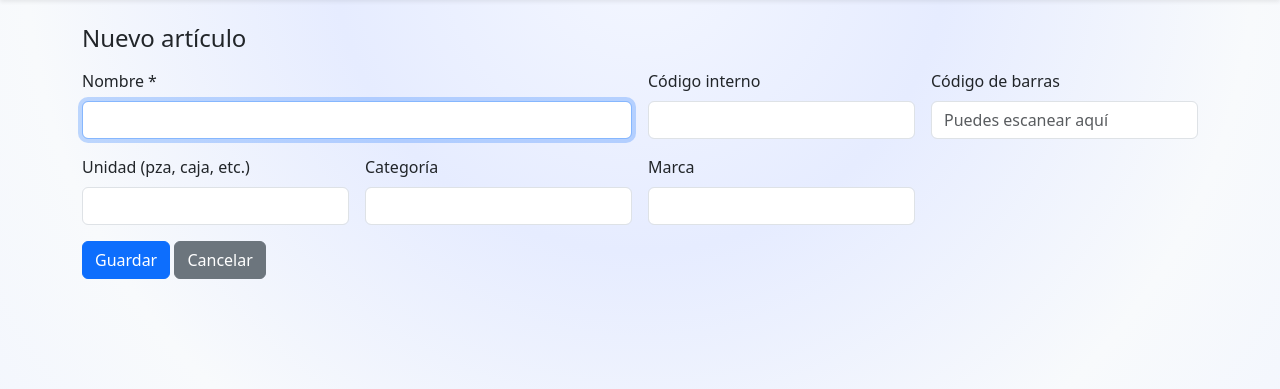
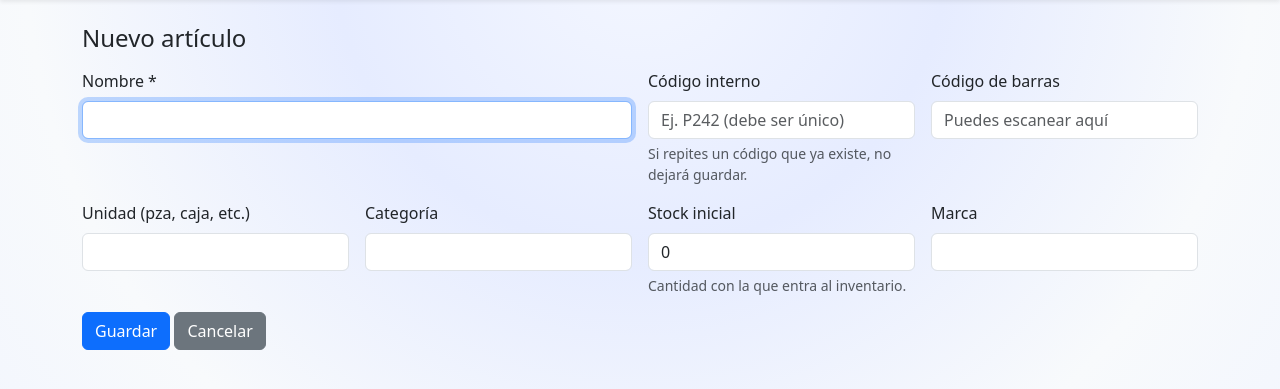
Before and after one commit to LuisGarcia2511/inventario-papeleria, a Flask app: page /articulos/nuevo in a window 1280 px wide. Shown: the part 56-445 px from the top of the page. Run offline with Flask 3, Linux system fonts and the light colour scheme.

Commit message:
articulos

```diff
--- a/app.py
+++ b/app.py
@@ -5,6 +5,7 @@ import os
 
 from flask import Flask, render_template, request, redirect, url_for, flash, send_file
 from flask_sqlalchemy import SQLAlchemy
+from sqlalchemy.exc import IntegrityError
 import pandas as pd
 from sqlalchemy import inspect
 
@@ -115,6 +116,23 @@ def _to_int(val, default=0) -> int:
         return int(float(str(val).strip()))
     except Exception:
         return default
+
+
+def _validar_codigos_articulo(codigo_interno, codigo_barras, excluir_id=None):
+    """Evita duplicados antes de guardar (códigos únicos en BD)."""
+    if codigo_interno:
+        q = Articulo.query.filter_by(codigo_interno=codigo_interno)
+        if excluir_id:
+            q = q.filter(Articulo.id != excluir_id)
+        if q.first():
+            return f"Ya existe un artículo con el código interno «{codigo_interno}»."
+    if codigo_barras:
+        q = Articulo.query.filter_by(codigo_barras=codigo_barras)
+        if excluir_id:
+            q = q.filter(Articulo.id != excluir_id)
+        if q.first():
+            return f"Ya existe un artículo con el código de barras «{codigo_barras}»."
+    return None
 
 
 def _parse_fecha_form(fecha_str: str):
@@ -736,9 +754,19 @@ def nuevo_articulo():
         unidad = request.form.get("unidad", "").strip() or None
         categoria = request.form.get("categoria", "").strip() or None
         marca = request.form.get("marca", "").strip() or None
+        stock_inicial = _to_int(request.form.get("stock_inicial"), default=0)
 
         if not nombre:
             flash("El nombre del artículo es obligatorio.", "danger")
+            return redirect(url_for("nuevo_articulo"))
+
+        if stock_inicial < 0:
+            flash("El stock inicial no puede ser negativo.", "danger")
+            return redirect(url_for("nuevo_articulo"))
+
+        msg_dup = _validar_codigos_articulo(codigo_interno, codigo_barras)
+        if msg_dup:
+            flash(msg_dup, "danger")
             return redirect(url_for("nuevo_articulo"))
 
         articulo = Articulo(
@@ -748,9 +776,19 @@ def nuevo_articulo():
             unidad=unidad,
             categoria=categoria,
             marca=marca,
+            stock_actual=stock_inicial,
         )
-        db.session.add(articulo)
-        db.session.commit()
+        try:
+            db.session.add(articulo)
+            db.session.commit()
+        except IntegrityError:
+            db.session.rollback()
+            flash(
+                "No se pudo guardar: el código interno o el código de barras ya está en uso por otro artículo.",
+                "danger",
+            )
+            return redirect(url_for("nuevo_articulo"))
+
         flash("Artículo creado correctamente.", "success")
         return redirect(url_for("listar_articulos"))
 
@@ -772,12 +810,33 @@ def editar_articulo(articulo_id):
         articulo.unidad = request.form.get("unidad", "").strip() or None
         articulo.categoria = request.form.get("categoria", "").strip() or None
         articulo.marca = request.form.get("marca", "").strip() or None
+        stock = _to_int(request.form.get("stock_inicial"), default=articulo.stock_actual)
+        if stock < 0:
+            flash("El stock no puede ser negativo.", "danger")
+            return redirect(url_for("editar_articulo", articulo_id=articulo.id))
+        articulo.stock_actual = stock
 
         if not articulo.nombre:
             flash("El nombre del artículo es obligatorio.", "danger")
             return redirect(url_for("editar_articulo", articulo_id=articulo.id))
 
-        db.session.commit()
+        msg_dup = _validar_codigos_articulo(
+            articulo.codigo_interno, articulo.codigo_barras, excluir_id=articulo.id
+        )
+        if msg_dup:
+            flash(msg_dup, "danger")
+            return redirect(url_for("editar_articulo", articulo_id=articulo.id))
+
+        try:
+            db.session.commit()
+        except IntegrityError:
+            db.session.rollback()
+            flash(
+                "No se pudo guardar: el código interno o el código de barras ya está en uso.",
+                "danger",
+            )
+            return redirect(url_for("editar_articulo", articulo_id=articulo.id))
+
         flash("Artículo actualizado correctamente.", "success")
         return redirect(url_for("listar_articulos"))
 
--- a/templates/articulo_form.html
+++ b/templates/articulo_form.html
@@ -30,7 +30,9 @@
       name="codigo_interno"
       value="{{ articulo.codigo_interno if articulo else '' }}"
       class="form-control"
+      placeholder="Ej. P242 (debe ser único)"
     />
+    <div class="form-text">Si repites un código que ya existe, no dejará guardar.</div>
   </div>
   <div class="col-md-3">
     <label class="form-label">Código de barras</label>
@@ -61,6 +63,17 @@
     />
   </div>
   <div class="col-md-3">
+    <label class="form-label">Stock inicial</label>
+    <input
+      type="number"
+      name="stock_inicial"
+      class="form-control"
+      min="0"
+      value="{{ articulo.stock_actual if articulo else '0' }}"
+    />
+    <div class="form-text">Cantidad con la que entra al inventario.</div>
+  </div>
+  <div class="col-md-3">
     <label class="form-label">Marca</label>
     <input
       type="text"
```
Also changed, not shown: instance/inventario.db.
